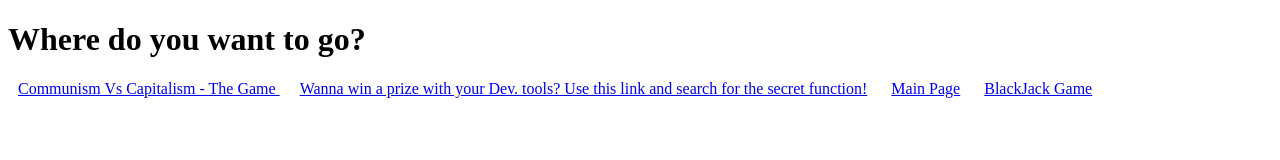
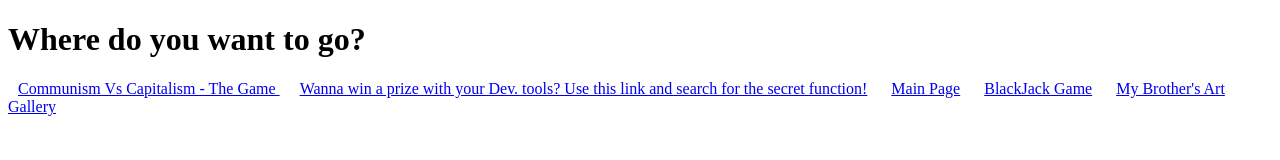
Before and after one commit to rebootofficial/excalizan.github.io, a plain HTML site: page index.html in a window 1280 px wide. Drawn offline with Linux system fonts and the light colour scheme.

Commit message:
Update index.html

```diff
--- a/index.html
+++ b/index.html
@@ -18,5 +18,6 @@
         >
         <a href="https://excalizan.github.io">Main Page</a>
         <a href="https://excalizan.github.io/bj_game/game.html">BlackJack Game</a>
+        <a href="https://eroxtr.github.io">My Brother's Art Gallery</a>
     </body>
 </html>
```
